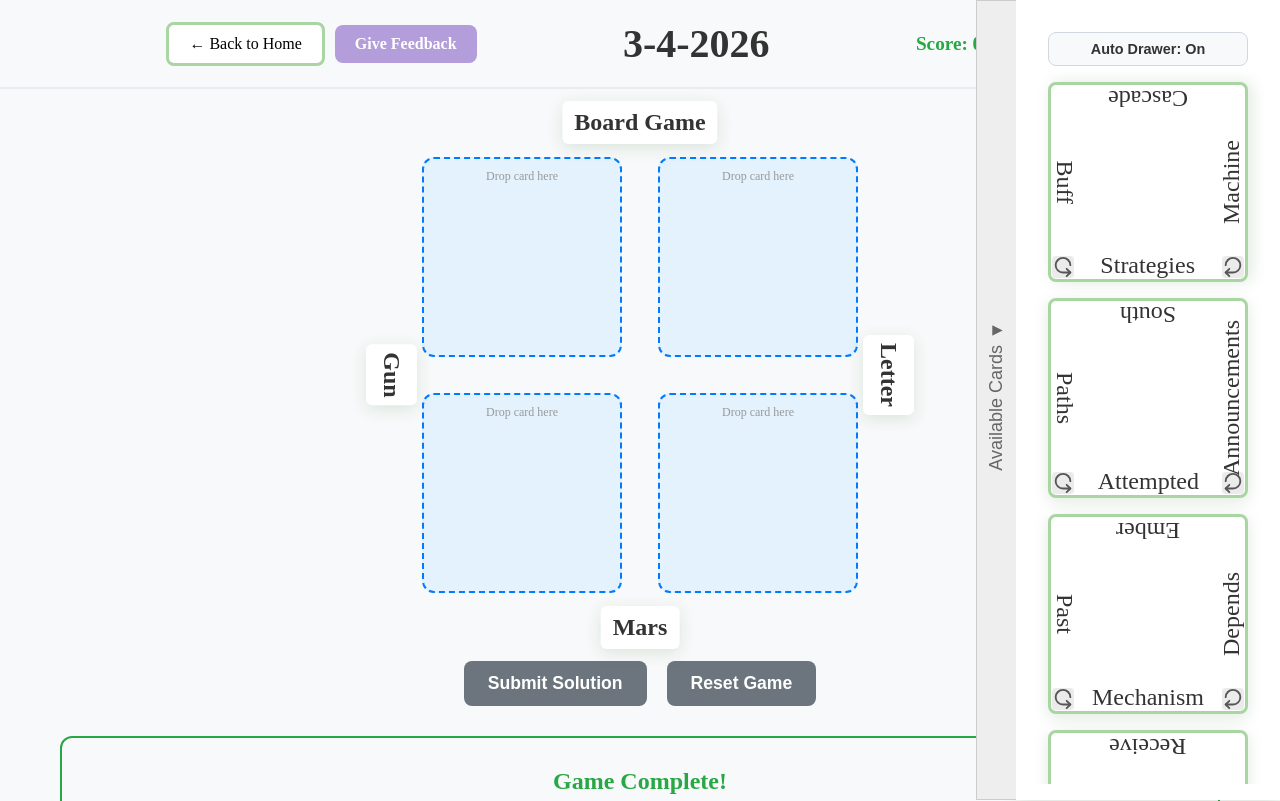
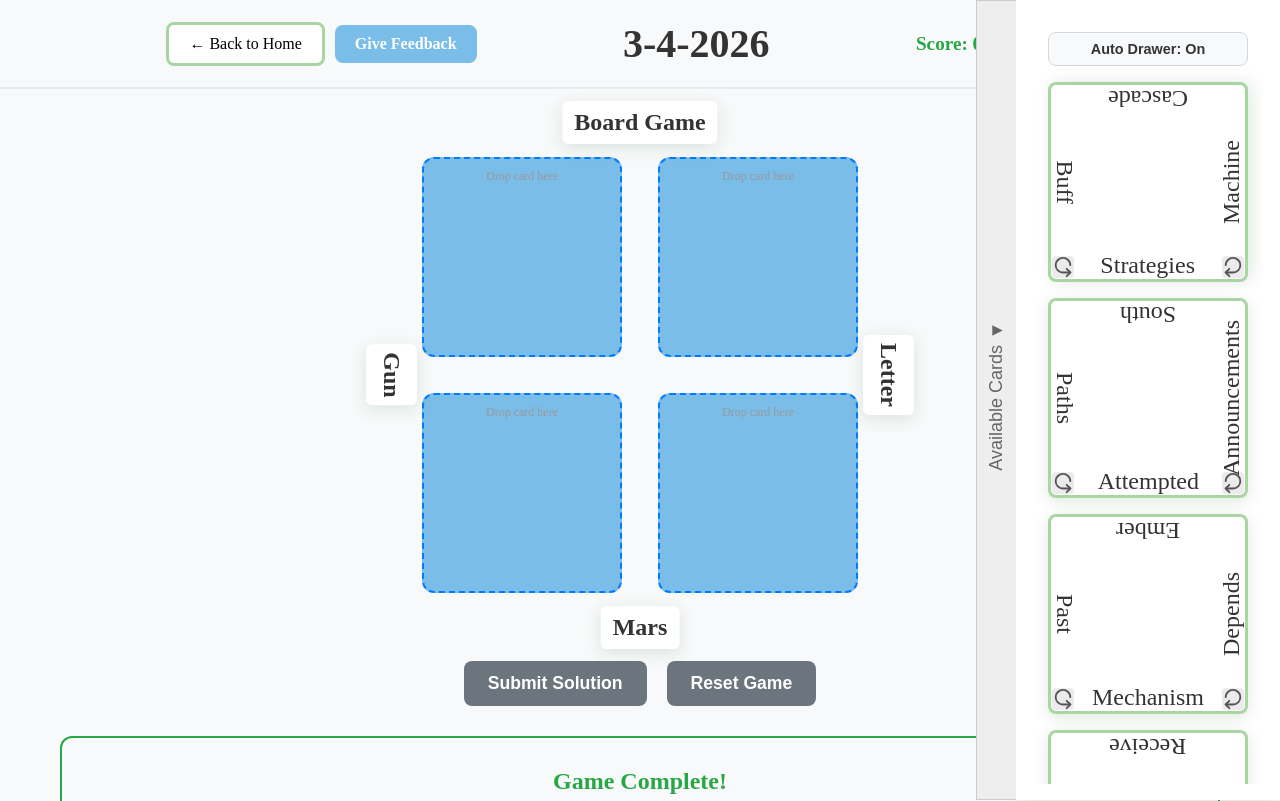
Before and after one commit to joelatwo/solo-clover, a Next.js app: page /puzzle/3-4-2026 in a window 1280 px wide. Shown: the top 801 px of the page. Built offline with nearby package versions, Linux system fonts and the light colour scheme.

Commit message:
Add light blue support

```diff
--- a/src/components/Card.module.css
+++ b/src/components/Card.module.css
@@ -37,7 +37,7 @@
 
 .card.placed {
   cursor: default;
-  background: var(--color-accent-subtle);
+  background: var(--joeltertiary);
   border-color: var(--color-accent);
 }
 
--- a/src/components/Puzzle.module.css
+++ b/src/components/Puzzle.module.css
@@ -34,7 +34,7 @@
 
 .slot.dropTarget {
   border-color: var(--color-accent);
-  background: var(--color-accent-subtle);
+  background: var(--joeltertiary);
 }
 
 .slot.topLeft {
@@ -141,7 +141,7 @@
 
 .unsubmitted {
   border-color: var(--color-accent);
-  background: var(--color-accent-subtle);
+  background: var(--joeltertiary);
 }
 
 .correct {
--- a/src/pages/globals.css
+++ b/src/pages/globals.css
@@ -7,6 +7,7 @@
   --clover-green-bright: #6abf69; /* Spring leaf green */
   --clover-green-light: #a8d5a2; /* Pale meadow green */
   --clover-green-mist: #d8f0d4; /* Barely-there green tint */
+  --clover-blue-sky: #7abde8;
 
   --clover-cream: #fdf8ee; /* Warm parchment — primary bg */
   --clover-cream-deep: #f0e9d6; /* Card / surface */
@@ -32,7 +33,7 @@
   --joelsecondary: white;
   --joelsecondary-text: black;
   --joelsecondary-hover: var(--clover-cream);
-  --joeltertiary: var(--clover-lavender);
+  --joeltertiary: var(--clover-sky);
   --joeltertiary-text: white;
   --joelbackground: white;
   --joelbackground-font: black;
@@ -85,7 +86,6 @@
   --color-accent: #007bff;
   --color-accent-hover: #0056b3;
   --color-accent-rgb: 0, 123, 255;
-  --color-accent-subtle: #e3f2fd;
 
   /* Neutral – secondary / muted actions */
   --color-neutral: #6c757d;
```
